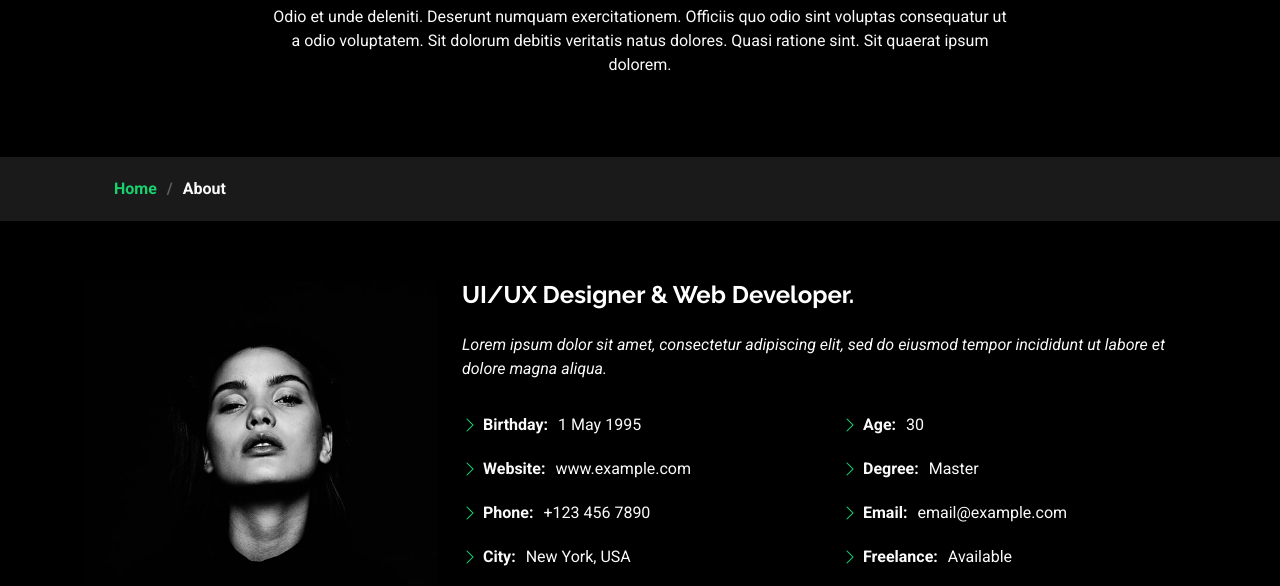
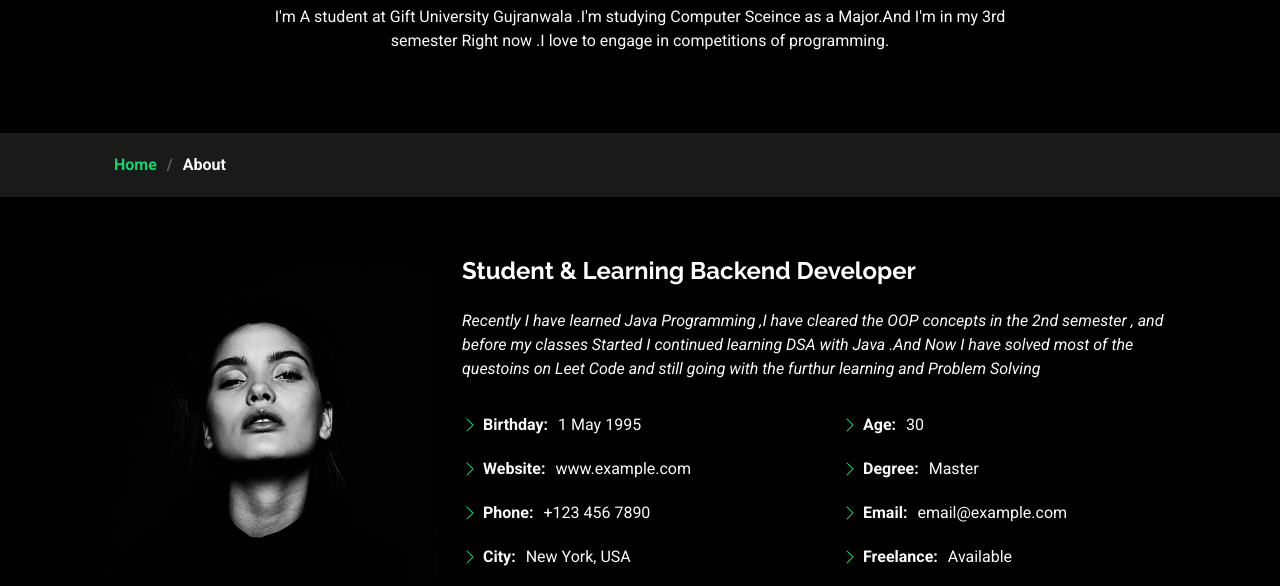
Before and after one commit to abdulwahab1007/Personal, a plain HTML site: page about.html in a window 1280 px wide. Shown: the part 210-796 px from the top of the page. Drawn offline with Linux system fonts and the light colour scheme.

Commit message:
Update about.html

```diff
--- a/about.html
+++ b/about.html
@@ -88,7 +88,7 @@
           <div class="row d-flex justify-content-center text-center">
             <div class="col-lg-8">
               <h1>About</h1>
-              <p class="mb-0">Odio et unde deleniti. Deserunt numquam exercitationem. Officiis quo odio sint voluptas consequatur ut a odio voluptatem. Sit dolorum debitis veritatis natus dolores. Quasi ratione sint. Sit quaerat ipsum dolorem.</p>
+              <p class="mb-0">I'm A student at Gift University Gujranwala .I'm studying Computer Sceince as a Major.And I'm in my 3rd semester Right now .I love to engage in competitions of programming.</p>
             </div>
           </div>
         </div>
@@ -113,10 +113,12 @@
             <img src="assets/img/profile-img.jpg" class="img-fluid" alt="">
           </div>
           <div class="col-lg-8 content">
-            <h2>UI/UX Designer &amp; Web Developer.</h2>
+            <h2>Student &amp; Learning Backend Developer</h2>
             <p class="fst-italic py-3">
-              Lorem ipsum dolor sit amet, consectetur adipiscing elit, sed do eiusmod tempor incididunt ut labore et dolore
-              magna aliqua.
+             Recently I have learned Java Programming ,I have cleared the OOP concepts in the 2nd semester , and before my
+              classes Started I continued learning DSA with Java .And Now I have solved most of the questoins on Leet Code
+              and still going with the furthur learning and Problem Solving
+
             </p>
             <div class="row">
               <div class="col-lg-6">
```
